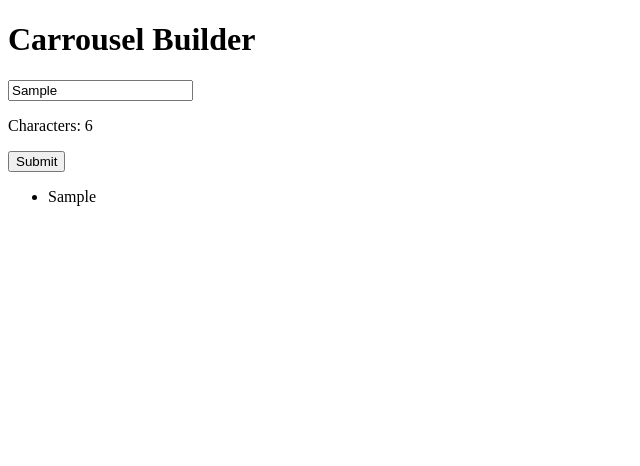
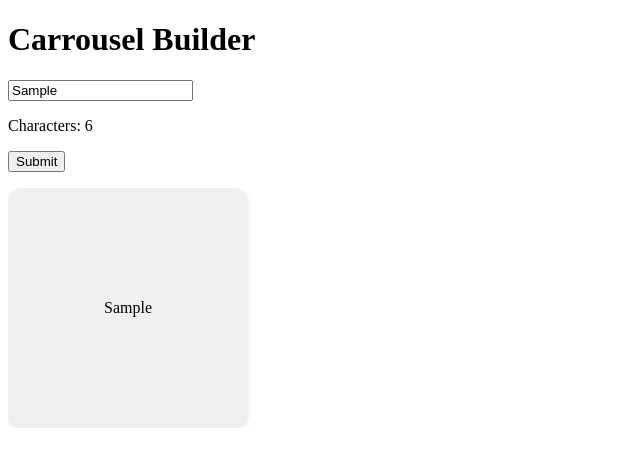
Before and after one commit to Daymannovaes/carrousel-builder, a website built with Vite: page index.html in a window 1280 px wide. Both pictures are taken after typing "Sample" into the empty fields and a click on the button "Submit". Shown: the whole page, without its empty margins (0-640 px from the left). Built offline with nearby package versions, Linux system fonts and the light colour scheme.

Commit message:
Transform li to slide format

```diff
--- a/index.html
+++ b/index.html
@@ -13,6 +13,6 @@
 
     <div id="displayText"></div>
     <div id="errorMessage" style="color: red;"></div>
-    <script type="module" src="src/index.js"></script>
+    <script type="module" src="/src/index.js"></script>
 </body>
 </html>
--- a/src/index.js
+++ b/src/index.js
@@ -1,3 +1,5 @@
+import './styles.css';
+
 import { log } from "./util.js";
 log();
 
--- /dev/null
+++ b/src/styles.css
@@ -0,0 +1,25 @@
+ul {
+    list-style-type: none;
+    padding: 0;
+    display: flex;
+    overflow-x: auto;
+    gap: 20px;
+}
+
+li {
+    width: 200px;
+    height: 200px;
+    background-color: #f0f0f0;
+    border-radius: 15px;
+    display: flex;
+    justify-content: center;
+    align-items: center;
+    margin: 0px;
+    padding: 20px;
+    box-shadow: 0 2px 5px rgba(0, 0, 0, 0.1);
+    transition: transform 0.3s;
+}
+
+li:hover {
+    transform: scale(1.05);
+}
```
